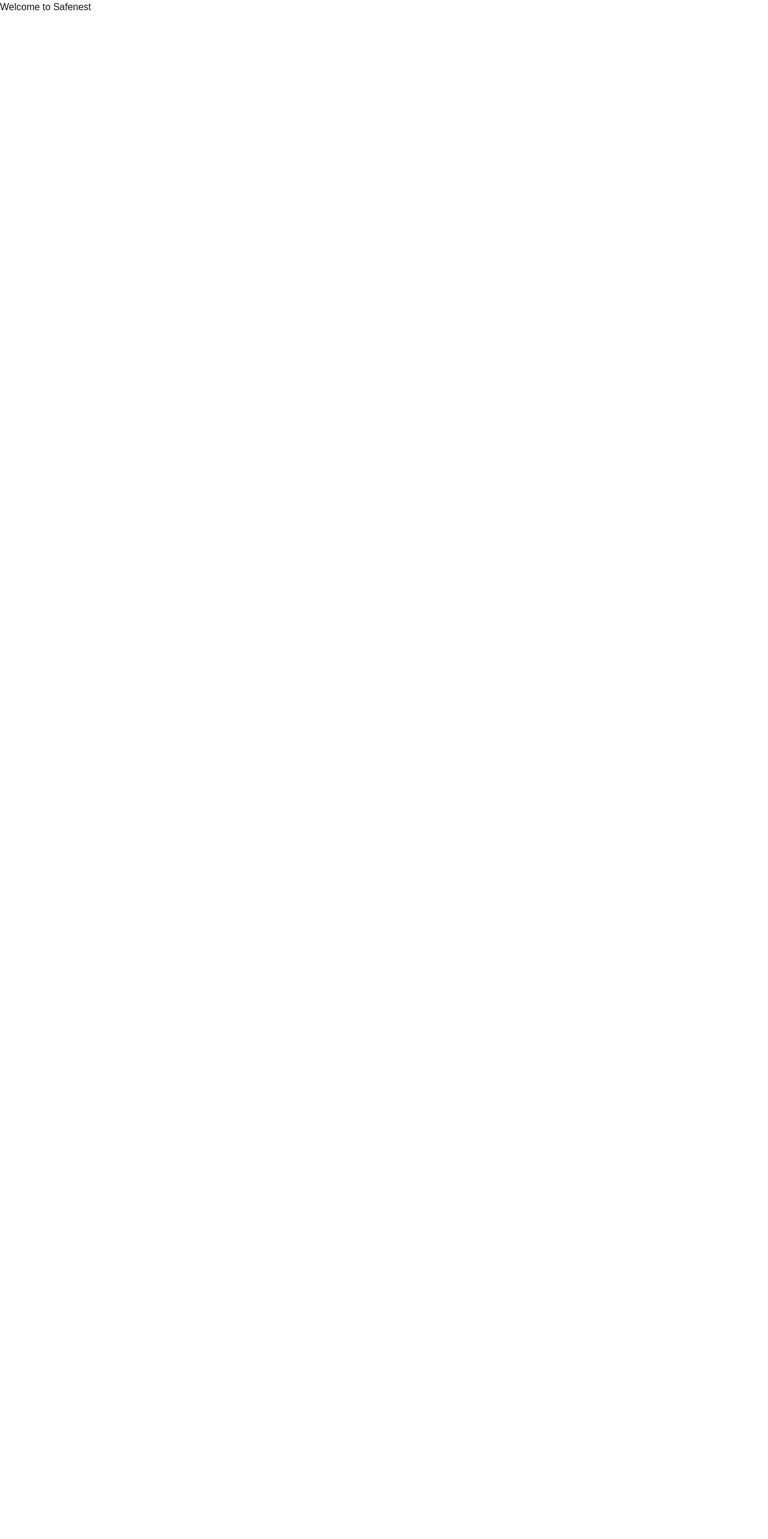
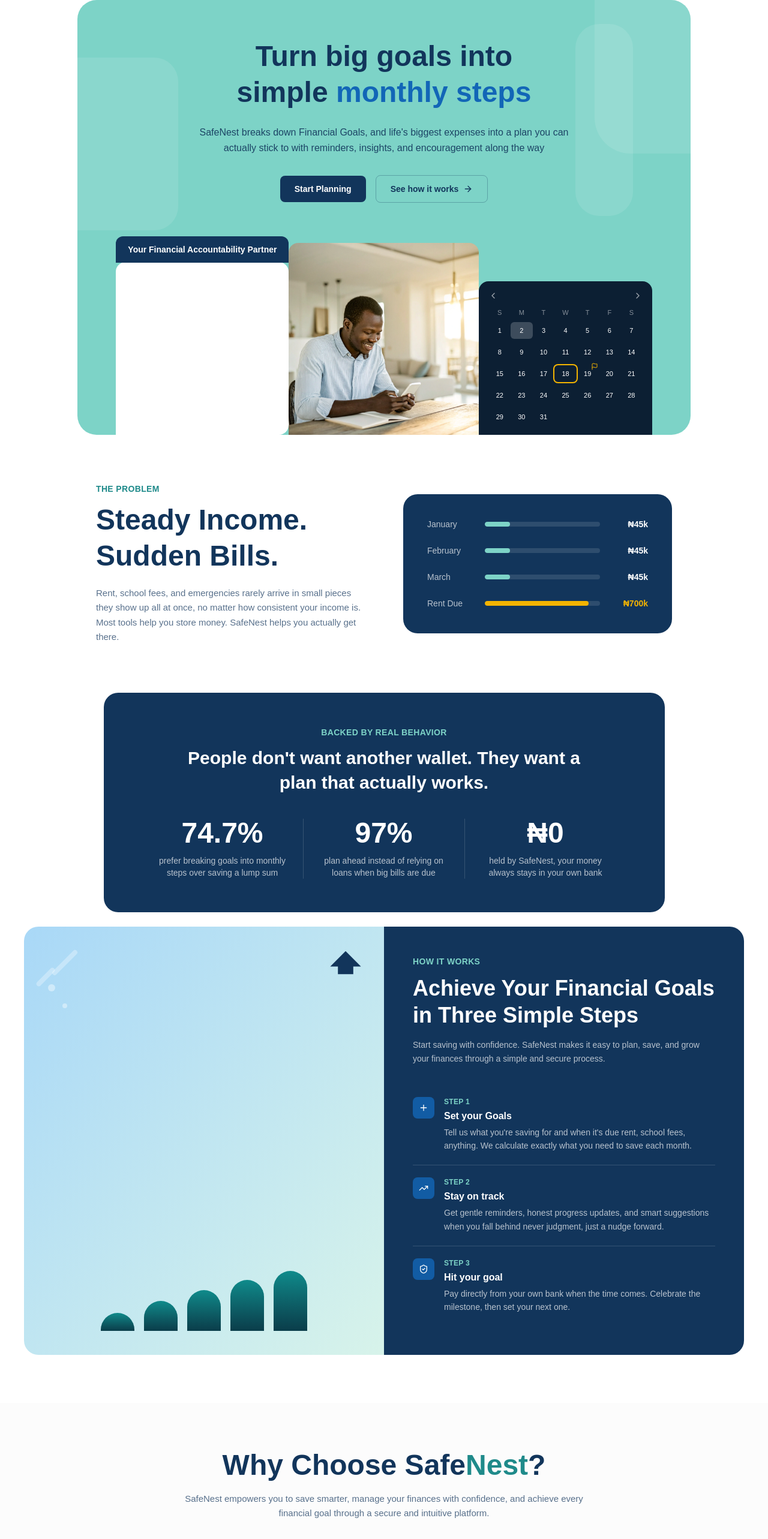
Before and after one commit to Eyinadepeter/Safenest, a Next.js app: page / in a window 1280 px wide. Shown: the top 2566 px of the page at 60% size. Before the commit the page ends 800 px from the top, so only its background shows below. Built offline with nearby package versions, Linux system fonts and the light colour scheme.

Commit message:
Update dashboard landing page

```diff
--- a/app/page.tsx
+++ b/app/page.tsx
@@ -1,9 +1,19 @@
-import Image from "next/image";
+import Hero from "./hero";
+import ProblemSection from "./problemSection";
+import StatsSection from "./statsSection";
+import HowItWorks from "./howItWorks";
+import WhyChoose from "./whyChoose";
+import Footer from "./foter";
 
 export default function Home() {
   return (
     <>
-    <div>Welcome to Safenest</div>
+      <Hero />
+      <ProblemSection />
+      <StatsSection />
+      <HowItWorks />
+      <WhyChoose />
+      <Footer />
     </>
   );
 }
```
Also changed, not shown: public/images/hero-man.png (added), public/images/logo-icon.png (added).
